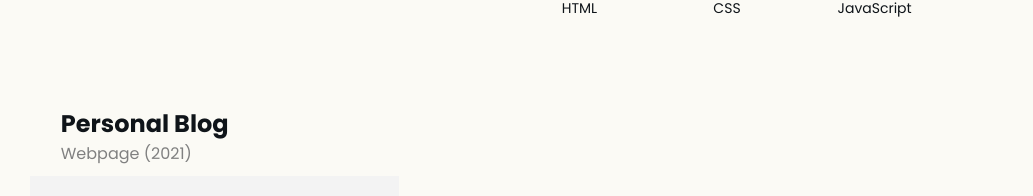
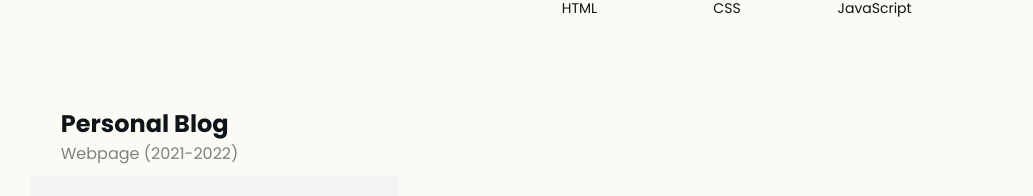
Before and after one commit to data-miner00/portfolio, a Nuxt app: page /projects in a window 1280 px wide. Shown: the part 1711-1907 px from the top of the page, without its empty margins (118-1151 px from the left). Built offline with nearby package versions, Linux system fonts and the light colour scheme.

Commit message:
fix: Year to accept string

```diff
--- a/components/Project.vue
+++ b/components/Project.vue
@@ -37,7 +37,7 @@ export default Vue.extend({
   props: {
     name: String,
     type: String,
-    year: Number,
+    year: String,
     imgSrc: String,
     stacks: Array,
   },
--- a/pages/projects.vue
+++ b/pages/projects.vue
@@ -5,7 +5,7 @@
       <Project
         name="E-learning Platform"
         type="Full-stack Web Application"
-        :year="2021"
+        year="2021"
         imgSrc="p1.png"
         :stacks="
           stackDetailsMapper([
@@ -49,7 +49,7 @@
       <Project
         name="Ignite de Spark"
         type="Webpage"
-        :year="2019"
+        year="2019"
         imgSrc="p2.png"
         :stacks="stackDetailsMapper(['html', 'css', 'javascript'])"
       >
@@ -69,7 +69,7 @@
       <Project
         name="Personal Blog"
         type="Webpage"
-        :year="2021"
+        year="2021-2022"
         imgSrc="p3.png"
         :stacks="
           stackDetailsMapper([
@@ -94,7 +94,7 @@
       <Project
         name="Personal Portfolio"
         type="Webpage"
-        :year="2021"
+        year="2021"
         imgSrc="p4.png"
         :stacks="stackDetailsMapper(['nuxt', 'vue', 'sass', 'typescript'])"
       >
```
